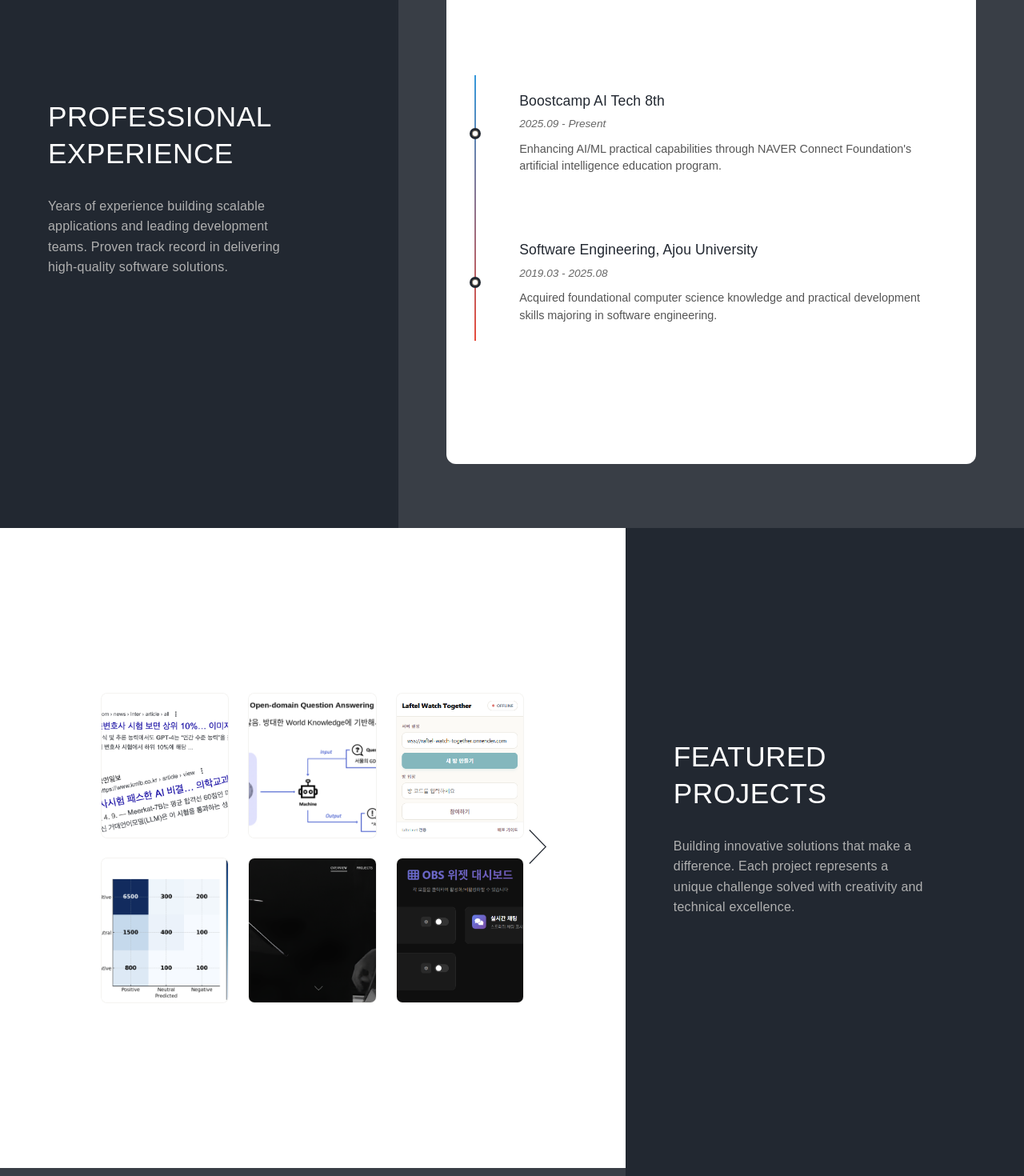
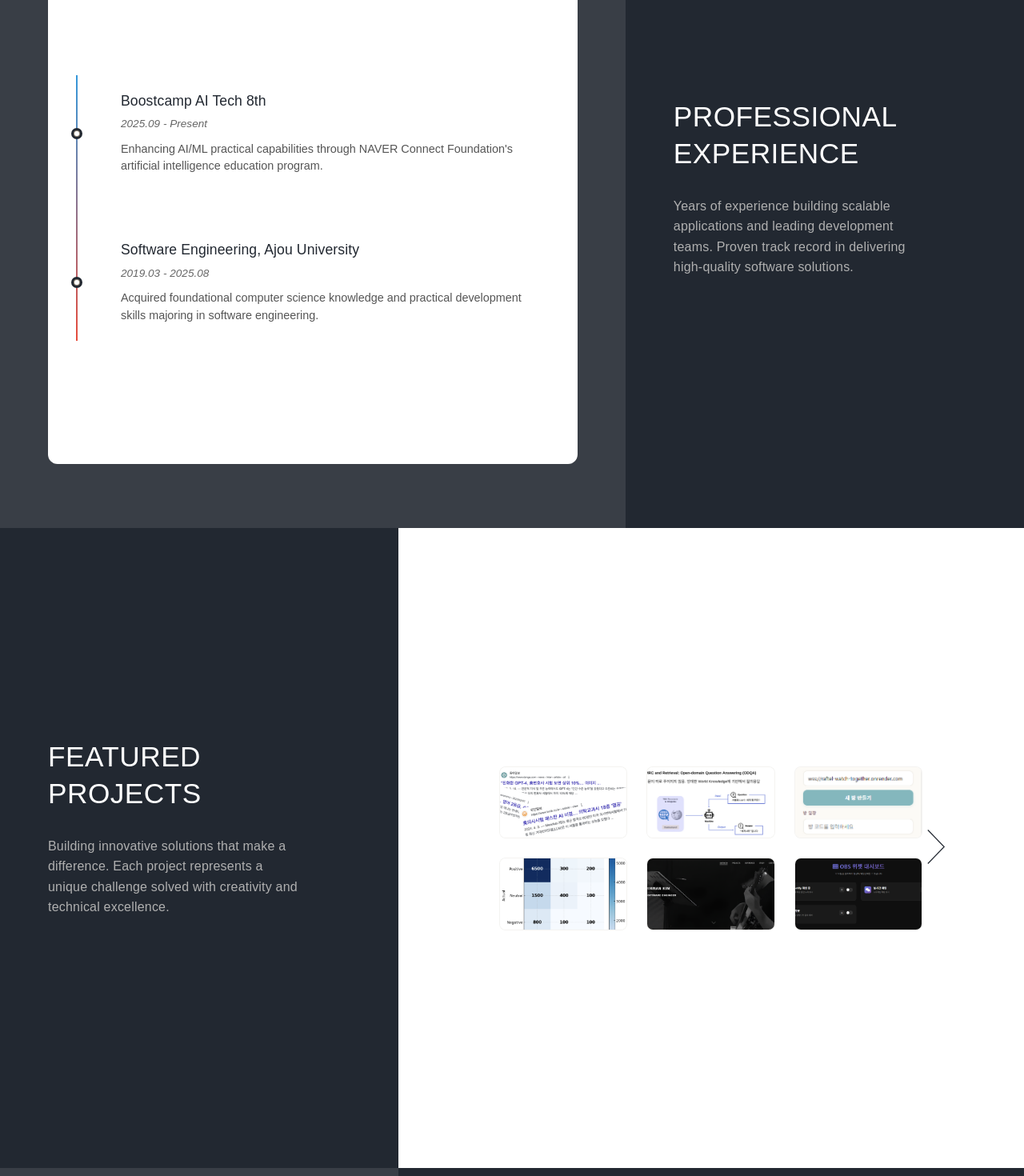
Before and after one commit to pileuszu/portfolio-website, a Next.js app: page / in a window 1280 px wide. Shown: the part 1740-3210 px from the top of the page at 80% size. Built offline with nearby package versions, Linux system fonts and the light colour scheme; a web font is replaced by a local one.

Commit message:
style: swap Experience/Projects layout, fix bg colors, and enforce 16:9 card ratio

```diff
--- a/src/app/page.module.scss
+++ b/src/app/page.module.scss
@@ -375,62 +375,60 @@
   }
 }
 
-// Experience와 Study 섹션의 왼쪽 패널(제목/설명) 가장 어두운 남색 배경
+// Experience 섹션의 왼쪽 패널(Content) 어두운 회색 배경
 .experienceSection .portfolioLeft {
+  background: #393E46 !important; // Dark Grey for content
+  color: #DFD0B8 !important;
+}
+
+// Projects 섹션의 왼쪽 패널(Title/Desc) 어두운 남색 배경
+.projectsSection .portfolioLeft {
   background: #222831 !important;
   color: #DFD0B8 !important;
 }
 
-// Projects와 Contact 섹션의 왼쪽 패널(콘텐츠) 흰색 배경
-.projectsSection .portfolioLeft {
-  background: #ffffff !important;
-  color: #222831 !important;
-}
-
-// Contact 섹션의 왼쪽 패널(콘텐츠) 어두운 회색 배경
+// Contact 섹션의 왼쪽 패널(Content) 어두운 회색 배경
 .contactSection .portfolioLeft {
   background: #393E46 !important; // Dark Grey for content
   color: #DFD0B8 !important;
 }
 
-// Experience와 Study 섹션의 오른쪽 패널(콘텐츠) 흰색 배경
+// Experience 섹션의 오른쪽 패널(Title/Desc) 가장 어두운 남색 배경
 .experienceSection .portfolioRight {
-  background: #393E46 !important; // Dark Grey for content
-  color: #DFD0B8 !important;
-}
-
-// Projects와 Contact 섹션의 오른쪽 패널(제목/설명) 가장 어두운 남색 배경
-.projectsSection .portfolioRight {
   background: #222831 !important;
   color: #DFD0B8 !important;
 }
 
-// Contact 섹션의 오른쪽 패널(제목/설명) 가장 어두운 남색 배경
+// Projects 섹션의 오른쪽 패널(Content) 흰색 배경 (Duplicate rule but kept for clarity/grouping if needed, though previously defined)
+// .projectsSection .portfolioRight { ... } already defined above as white.
+
+// Contact 섹션의 오른쪽 패널(Title/Desc) 가장 어두운 남색 배경
 .contactSection .portfolioRight {
   background: #222831 !important;
   color: #DFD0B8 !important;
 }
 
-// Experience와 Study 섹션 - 제목/내용이 왼쪽, 콘텐츠가 오른쪽
+// Experience 섹션 - Content(Left) gets 1.75, Title(Right) gets 1
 .experienceSection .portfolioLayout {
   .portfolioLeft {
+    flex: 1.75; // 콘텐츠 영역
+  }
+
+  .portfolioRight {
     flex: 1; // 제목/내용 영역
   }
-
-  .portfolioRight {
-    flex: 1.75; // 콘텐츠 영역이 더 넓음
-  }
-}
-
-// Projects와 Contact 섹션 - 콘텐츠가 왼쪽, 제목/내용이 오른쪽
+}
+
+// Projects와 Contact 섹션 - Title(Left) gets 1, Content(Right) gets 1.75
+// Wait, projects content is Right now.
 .projectsSection .portfolioLayout,
 .contactSection .portfolioLayout {
   .portfolioLeft {
-    flex: 1.75; // 콘텐츠 영역이 더 넓음
+    flex: 1; // 제목/내용 영역
   }
 
   .portfolioRight {
-    flex: 1; // 제목/내용 영역
+    flex: 1.75; // 콘텐츠 영역
   }
 }
 
@@ -848,6 +846,7 @@
   flex-direction: column;
   border: 1px solid rgba(148, 137, 121, 0.1); // 중간 톤 베이지 테두리
   transform: translateY(0);
+  aspect-ratio: 16 / 9; // 16:9 비율 강제
 
   &:hover {
     transform: translateY(-8px) scale(1.02);
@@ -887,6 +886,9 @@
   width: 100%;
   height: 100%;
   overflow: hidden;
+  position: absolute; // 절대 위치로 가득 채우기
+  top: 0;
+  left: 0;
 
   img {
     width: 100%;
--- a/src/app/page.tsx
+++ b/src/app/page.tsx
@@ -442,10 +442,6 @@ export default function Home() {
         <section id="experience" className={styles.experienceSection}>
           <div className={styles.portfolioLayout}>
             <div className={styles.portfolioLeft}>
-              <h2 className={styles.portfolioTitle}>Professional Experience</h2>
-              <p className={styles.portfolioSubtitle}>Years of experience building scalable applications and leading development teams. Proven track record in delivering high-quality software solutions.</p>
-            </div>
-            <div className={styles.portfolioRight}>
               <div className={styles.timelineContainer}>
                 <div className={styles.timeline}>
                   {getSectionContent('experience').items.map((item: { title: string; company: string; desc: string }, index: number) => {
@@ -464,6 +460,10 @@ export default function Home() {
                 </div>
               </div>
             </div>
+            <div className={styles.portfolioRight}>
+              <h2 className={styles.portfolioTitle}>Professional Experience</h2>
+              <p className={styles.portfolioSubtitle}>Years of experience building scalable applications and leading development teams. Proven track record in delivering high-quality software solutions.</p>
+            </div>
           </div>
         </section>
 
@@ -471,6 +471,10 @@ export default function Home() {
         <section id="projects" className={styles.projectsSection}>
           <div className={styles.portfolioLayout}>
             <div className={styles.portfolioLeft}>
+              <h2 className={styles.portfolioTitle}>Featured Projects</h2>
+              <p className={styles.portfolioSubtitle}>Building innovative solutions that make a difference. Each project represents a unique challenge solved with creativity and technical excellence.</p>
+            </div>
+            <div className={styles.portfolioRight}>
               <div className={styles.projectsGrid}>
                 {currentProjectPage > 0 && (
                   <button
@@ -532,10 +536,6 @@ export default function Home() {
                   </button>
                 )}
               </div>
-            </div>
-            <div className={styles.portfolioRight}>
-              <h2 className={styles.portfolioTitle}>Featured Projects</h2>
-              <p className={styles.portfolioSubtitle}>Building innovative solutions that make a difference. Each project represents a unique challenge solved with creativity and technical excellence.</p>
             </div>
           </div>
         </section>
```
